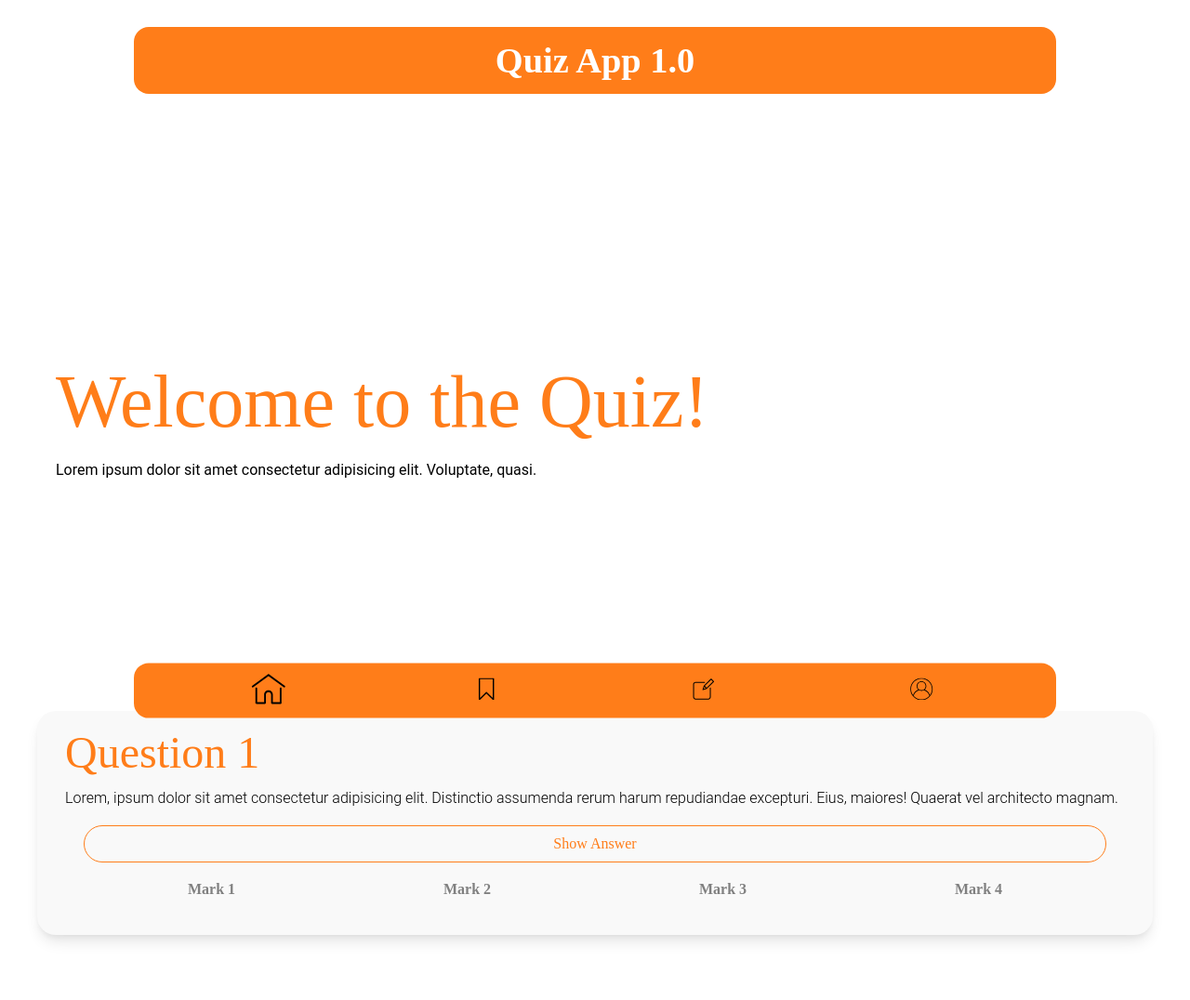
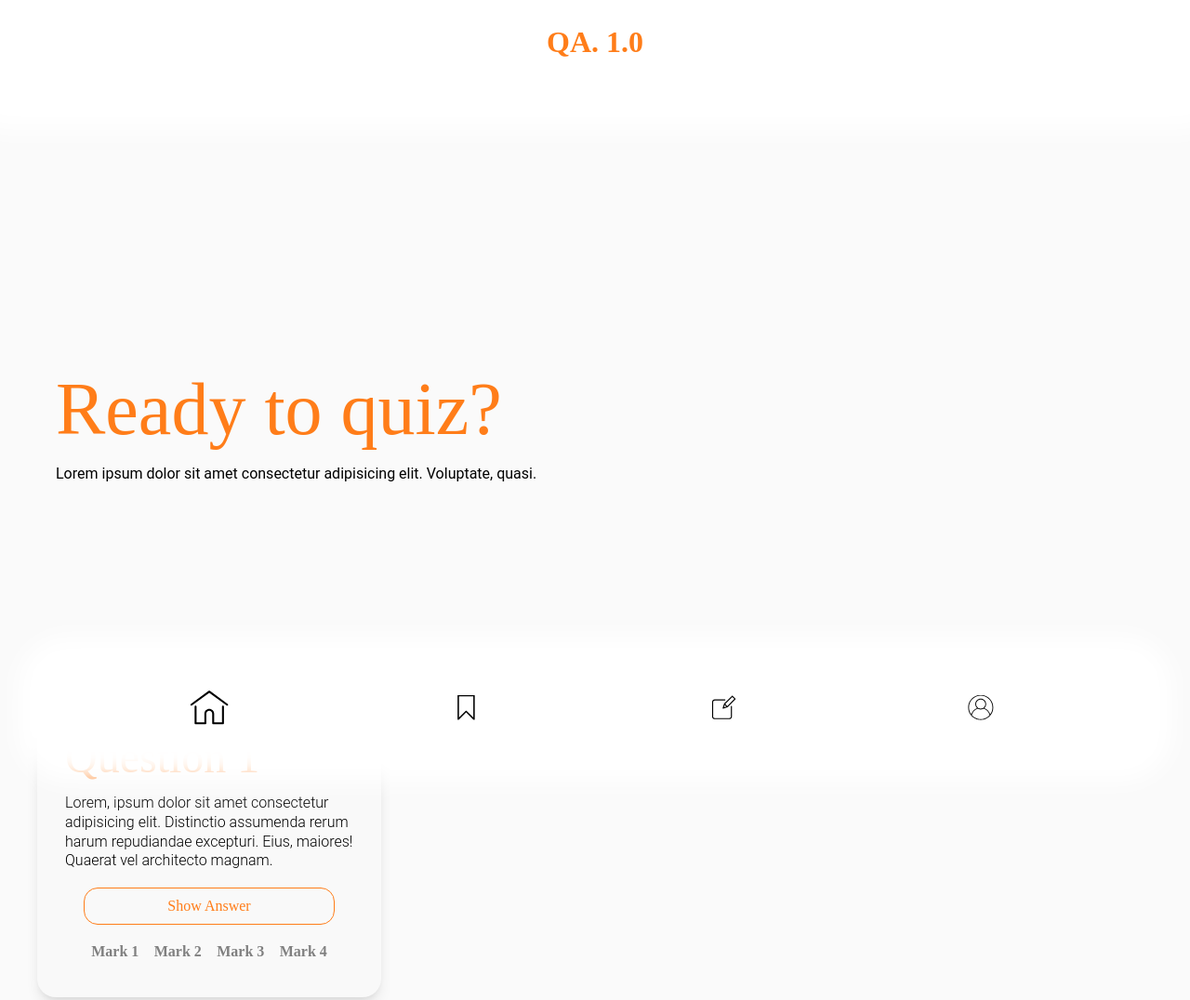
Before and after one commit to calvincorde/quiz-app, a website built with Parcel: page src/index.html in a window 1280 px wide. Shown: the top 1076 px of the page at 93% size. Built offline with nearby package versions, Linux system fonts and the light colour scheme.

Commit message:
changed some styles

```diff
--- a/src/CSS/cards.css
+++ b/src/CSS/cards.css
@@ -8,6 +8,8 @@
     padding: 30px;
     margin: 80px 40px;
     box-shadow: 0 10px 15px -3px rgba(0, 0, 0, 0.1), 0 4px 6px -2px rgba(0, 0, 0, 0.05) ;
+    max-width: 370px;
+    justify-content: center;
 }
 
 .card__headline {
@@ -26,7 +28,7 @@
 }
 
 .card__button {
-    border-radius: 20px;
+    border-radius: 15px;
     border: none;
     margin: 10px 20px;
     padding: 10px 10px;
@@ -36,13 +38,14 @@
     xbox-shadow: 0px 0px 5px #FF7D19;
     font-family: oswald;
     font-size: medium;
-    transition: all 0.6s ease-out;
+    transition: all 0.4s ease-out;
 }
 
-.card__button:hover {
+.card__button:hover,
+.card__button:active {
     background-color: #FF7D19;
     color: white;
-    scale: 1.06;
+    xscale: 1.06;
 }
 
 .card__taglist {
--- a/src/CSS/footer.css
+++ b/src/CSS/footer.css
@@ -12,12 +12,11 @@ footer {
     grid-template-columns: 1fr 1fr 1fr 1fr;
     justify-items: center;
     grid-gap: 10px;
-    margin: 20px;
-    padding: 20px 40px;
+    padding: 20px 30px;
     border-radius: 20px;
-    xbox-shadow: 0px 0px 10px silver;
-    background-color: #FF7D19;
-    scale: 0.8;
+    background-color: rgb(255, 255, 255);
+    box-shadow: 0px 0px 30px 50px white;
+    scale: 0.9;
 }
 
 .navigation img {
--- a/src/CSS/intro.css
+++ b/src/CSS/intro.css
@@ -13,7 +13,7 @@
     font-family: DM Serif Display;
     color: #FF7D19;
     font-size: 80px;
-    line-height: 4rem;
+    line-height: 5rem;
 }
 
 .intro__text {
--- a/src/index.html
+++ b/src/index.html
@@ -8,7 +8,7 @@
 </head>
 <body>
     <header>
-        <h1>Quiz App 1.0</h1>
+        <h1>QA. 1.0</h1>
     </header>
 
     <main>
@@ -16,7 +16,7 @@
 
 
         <section class="intro">  <!-- Intro -->
-            <h2 class="intro__headline">Welcome to the Quiz!</h2>
+            <h2 class="intro__headline">Ready to quiz?</h2>
             <p class="intro__text">Lorem ipsum dolor sit amet consectetur adipisicing elit. Voluptate, quasi.</p>
         </section>
 
--- a/src/style.css
+++ b/src/style.css
@@ -12,8 +12,8 @@
 
 h1 {
     font-family: DM Serif Display;
-    font-size: 3rem;
-    color: white;
+    font-size: 2rem;
+    color: #FF7D19;
     line-height: 30px;
 }
 
@@ -43,13 +43,14 @@ header {
     top: 0;
     left: 0;
     right: 0;
-    margin: 20px;
-    scale: 0.8;
-    background-color: #FF7D19;
-    xbox-shadow: 0px 0px 10px silver;
+    xmargin: 20px;
+    xscale: 0.8;
+    background-color: rgb(255, 255, 255);
+    box-shadow: 0px 0px 30px 50px white;
 }
 
 body {
+    background: rgb(250, 250, 250);
 }
 
 main {
```
